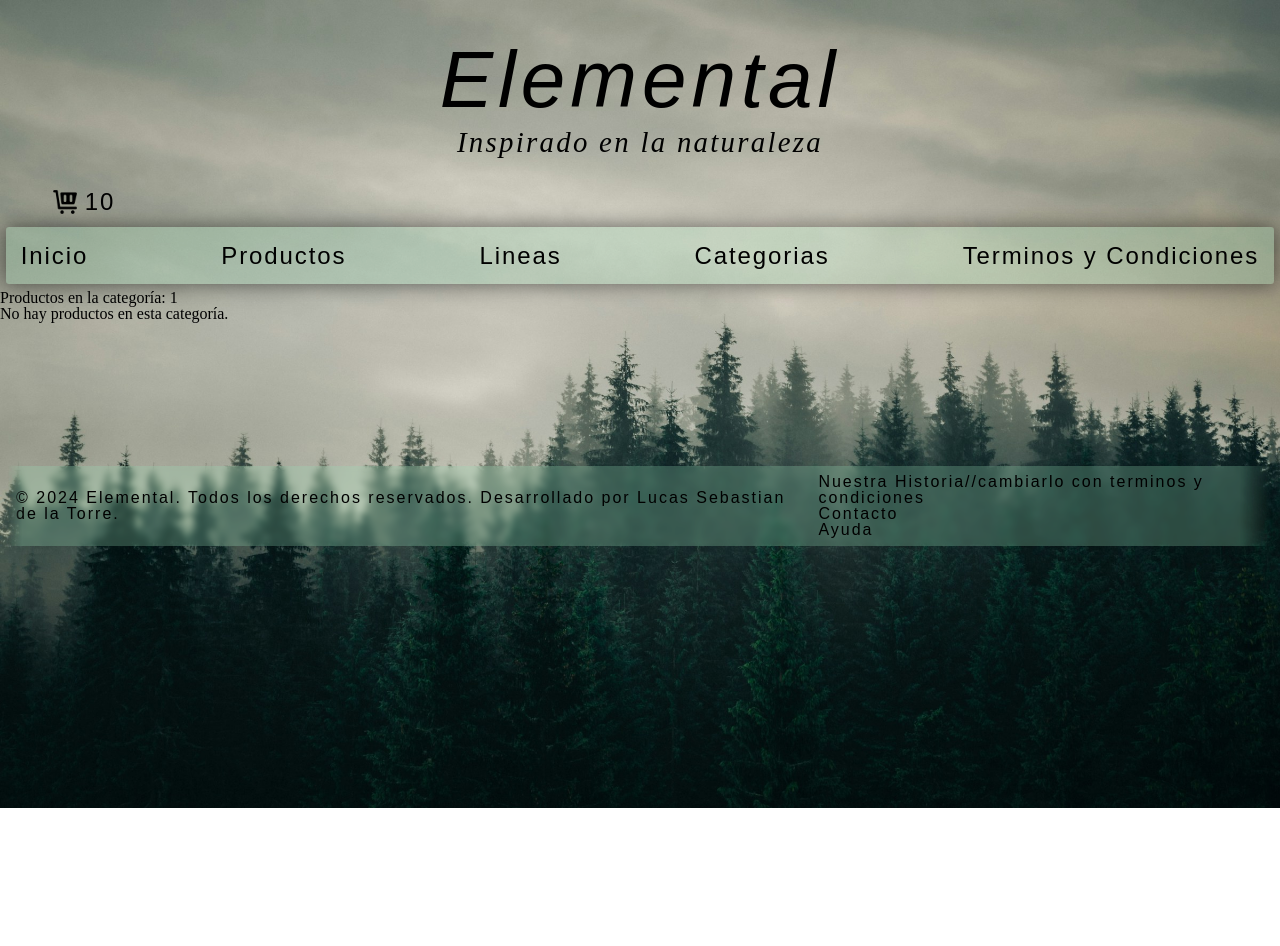
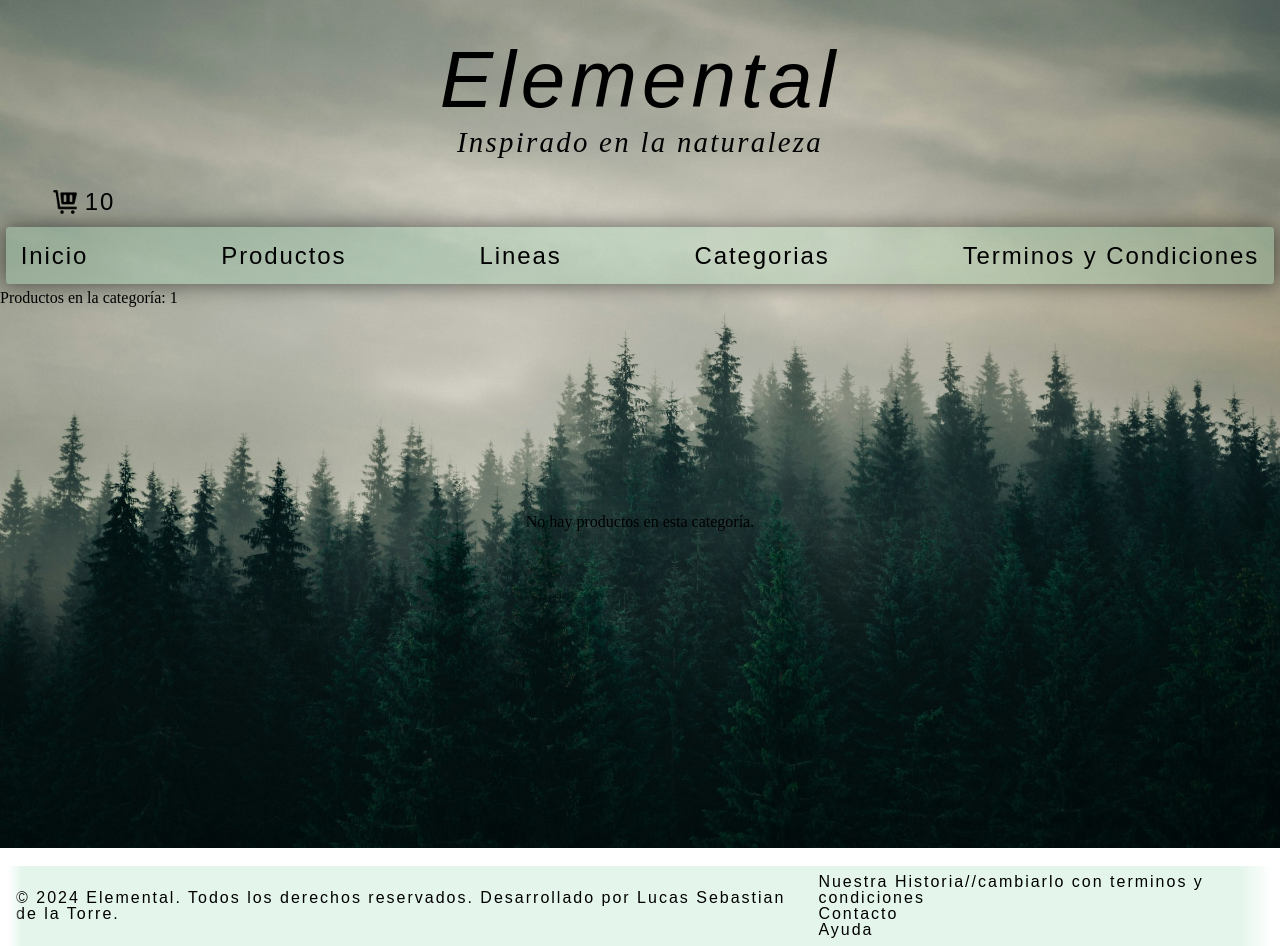
Before and after one commit to LucasDLT/ecommerce, a React (Vite) app: page /category/1 in a window 1280 px wide. Before the commit the page ends 808 px from the top, so only its background shows below. Built offline with nearby package versions, Linux system fonts and the light colour scheme; a web font is replaced by a local one.

Commit message:
modificaciones en categorias, ahora tiene estilos compartidos del itemcard gracias a styledcomponents.

```diff
--- a/src/components/CategoryListContainer/CategoryListContainer.jsx
+++ b/src/components/CategoryListContainer/CategoryListContainer.jsx
@@ -1,6 +1,8 @@
 import React from "react";
 import { useParams } from "react-router-dom";
 import { productsByCategory } from "../../asyncMock";
+import CardItem from "../CardItem/CardItem";
+import { ProductSection } from "../ItemList/ItemList";
 
 const CategoryView = () => {
   const { categoryId } = useParams();
@@ -9,20 +11,16 @@ const CategoryView = () => {
   return (
     <div>
       <h1>Productos en la categoría: {categoryId}</h1>
-      <div>
+      <ProductSection>
         {filteredProducts.length > 0 ? (
-          filteredProducts.map((product) => (
-            <div key={product.id}>
-              <h3>{product.name}</h3>
-              <p>{product.description}</p>
-              <p>Price: ${product.price}</p>
-              <img src={product.image} alt={product.name} />
-            </div>
+          filteredProducts.map((product, id) => (
+                    <CardItem key={id} item={product} />
+
           ))
         ) : (
           <p>No hay productos en esta categoría.</p>
         )}
-      </div>
+      </ProductSection>
     </div>
   );
 };
--- a/src/components/ItemList/ItemList.jsx
+++ b/src/components/ItemList/ItemList.jsx
@@ -25,7 +25,7 @@ export default function ItemList() {
   );
 }
 
-const ProductSection=styled.section`
+export const ProductSection=styled.section`
   display: flex;
   flex-direction: row;
   justify-content: center;
```
Also changed, not shown: src/components/NavbarComponent/Navbar.jsx (+3 -5 lines).
